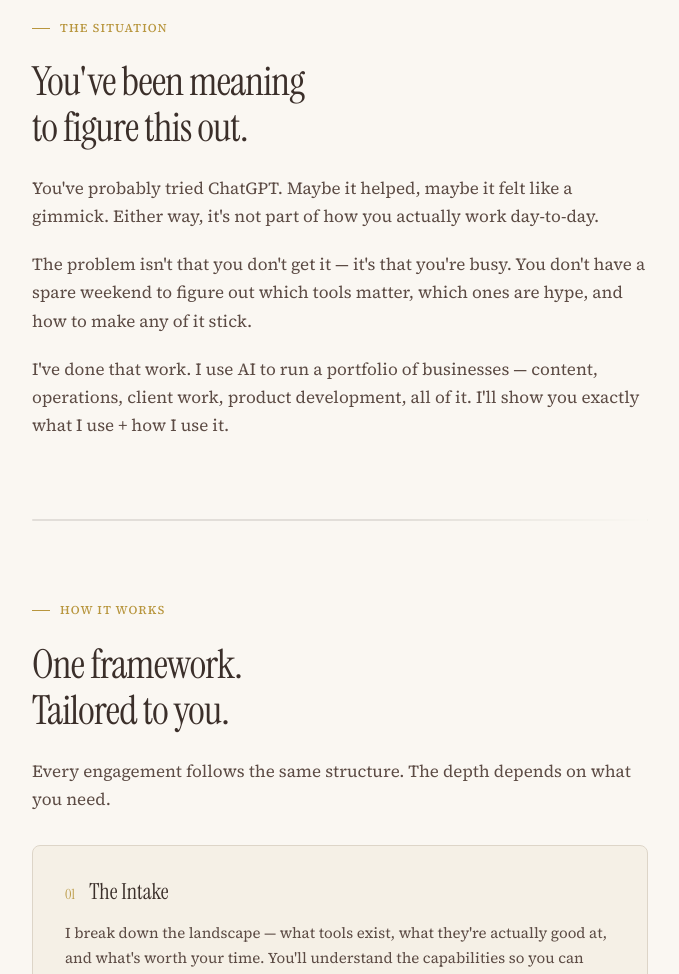
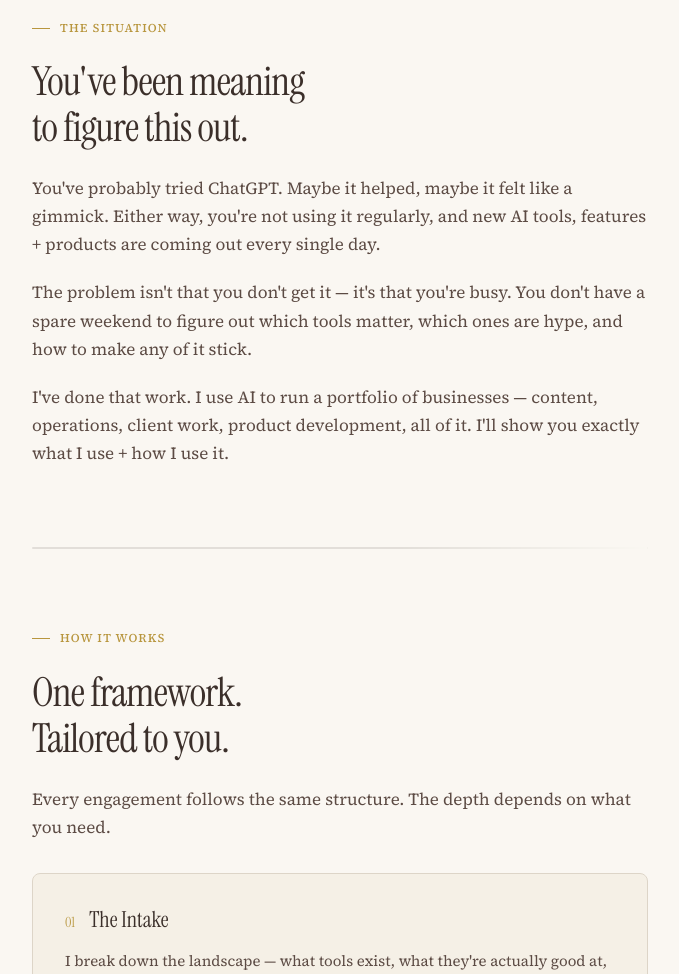
Before and after one commit to samrahim8/housecall, a website: page index.html in a window 1280 px wide. Shown: the part 808-1782 px from the top of the page, without its empty margins (300-979 px from the left). Drawn offline with Linux system fonts and the light colour scheme.

Commit message:
Update situation copy: emphasize constant change

```diff
--- a/index.html
+++ b/index.html
@@ -796,7 +796,7 @@
         <section>
             <div class="section-label">The situation</div>
             <h2>You've been meaning<br>to figure this out.</h2>
-            <p>You've probably tried ChatGPT. Maybe it helped, maybe it felt like a gimmick. Either way, it's not part of how you actually work day-to-day.</p>
+            <p>You've probably tried ChatGPT. Maybe it helped, maybe it felt like a gimmick. Either way, you're not using it regularly, and new AI tools, features + products are coming out every single day.</p>
             <p>The problem isn't that you don't get it — it's that you're busy. You don't have a spare weekend to figure out which tools matter, which ones are hype, and how to make any of it stick.</p>
             <p>I've done that work. I use AI to run a portfolio of businesses — content, operations, client work, product development, all of it. I'll show you exactly what I use + how I use it.</p>
         </section>
```
